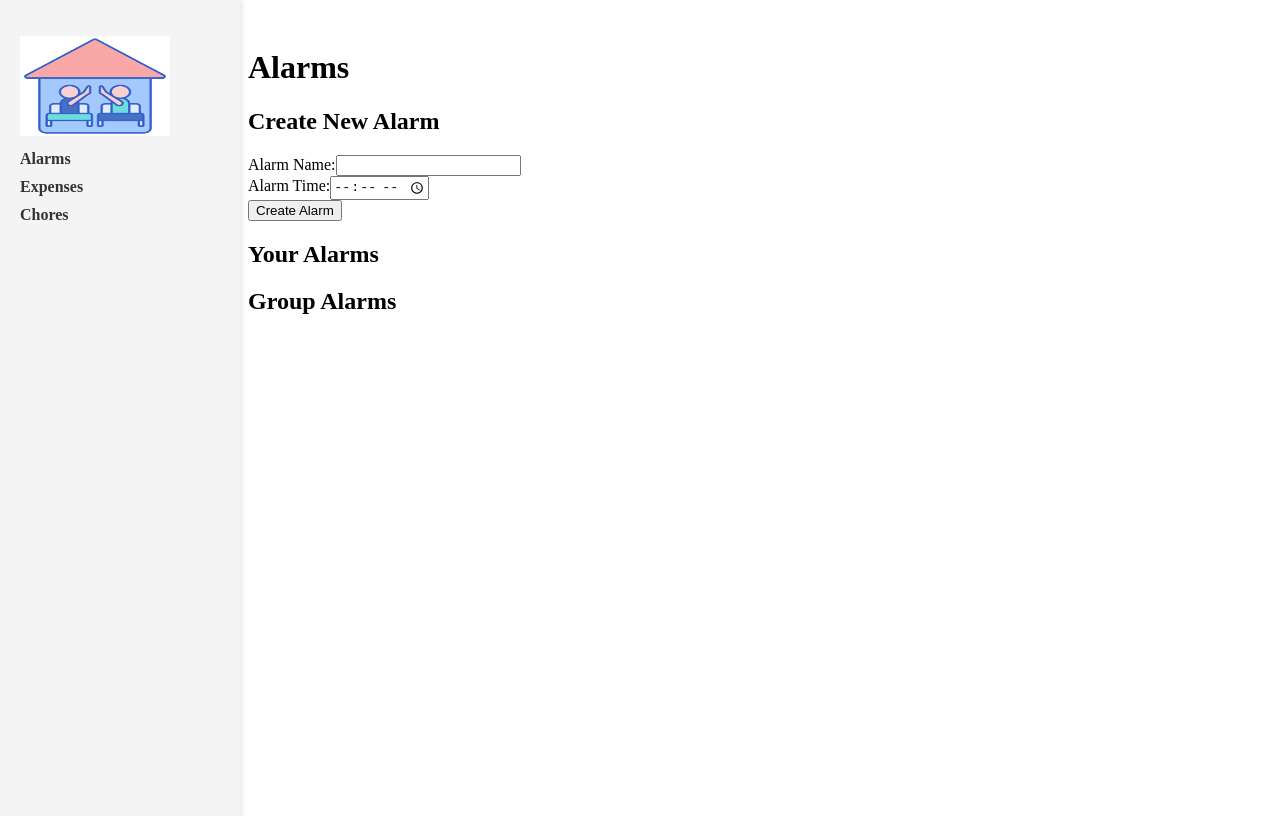
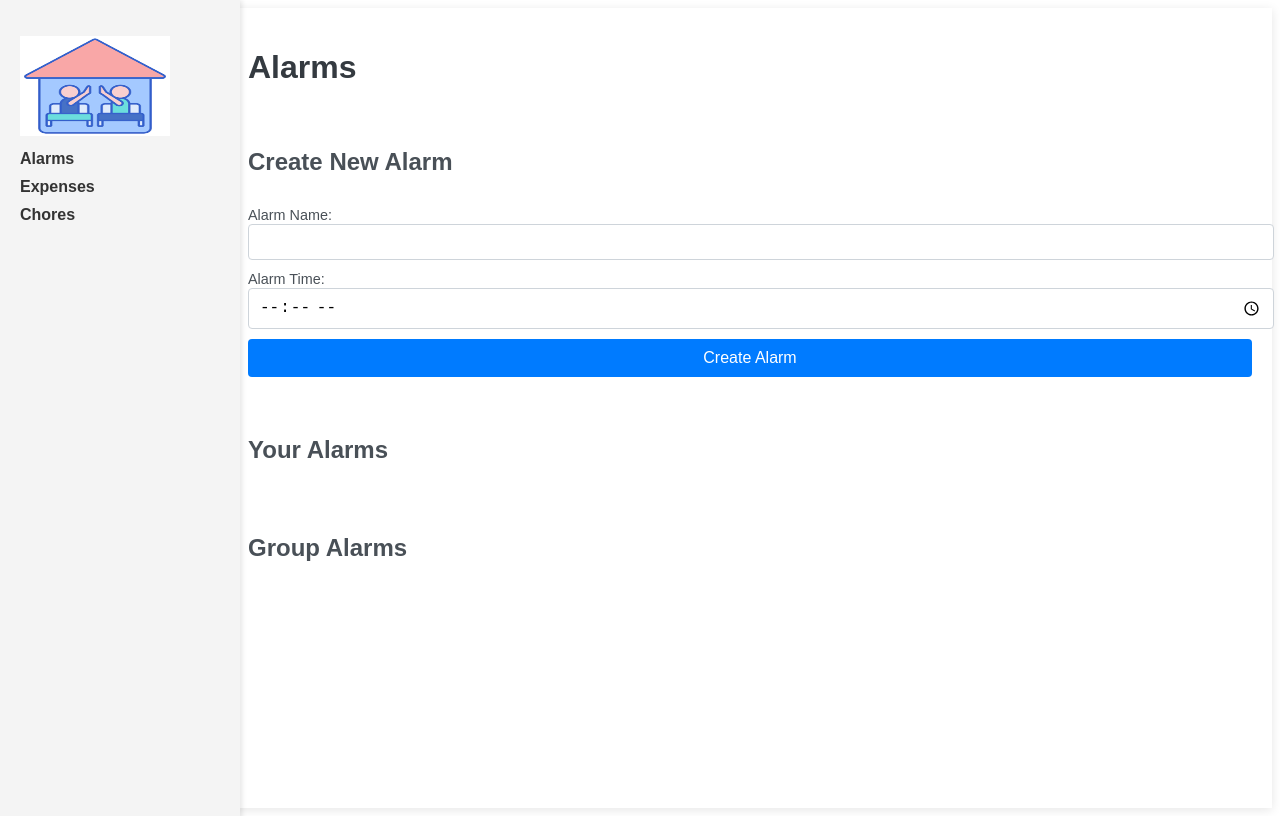
Before and after one commit to dreifusjack/RoomieSync, a Next.js app in the folder frontend/: page /alarms in a window 1280 px wide. Built offline with nearby package versions, Linux system fonts and the light colour scheme.

Commit message:
alarms fixing

```diff
--- a/frontend/package.json
+++ b/frontend/package.json
@@ -14,6 +14,7 @@
     "@emotion/styled": "^11.13.0",
     "@mui/icons-material": "^6.1.5",
     "@mui/material": "^6.1.5",
+    "axios": "^1.7.7",
     "next": "14.2.16",
     "react": "^18",
     "react-dom": "^18",
--- a/frontend/src/pages/alarms/index.tsx
+++ b/frontend/src/pages/alarms/index.tsx
@@ -1,6 +1,7 @@
 import React, { useState, useEffect } from 'react';
 import Sidebar from '../../components/Sidebar';
-import styles from '../../styles/Explore.module.css';
+import styles from '@/styles/Explore.module.css';
+import "./styles.css";
 
 type Alarm = {
     id: string;
@@ -102,7 +103,10 @@ function AlarmsPage() {
                 console.log(data);
 
                 // Add the new alarm to the user's alarms
-                setUserAlarms([...userAlarms, data[0]]);
+                if (data[0]) {
+                    setUserAlarms([...userAlarms, data[0]]);
+                    setGroupAlarms([...groupAlarms, data[0]]);
+                }
 
                 // Reset the form
                 setNewAlarmName('');
@@ -115,14 +119,15 @@ function AlarmsPage() {
         <div className={styles.container}>
             <Sidebar />
             <div className={styles.mainContent}>
-                <h1>Alarms</h1>
+                <h1 className={styles.heading}>Alarms</h1>
 
-                <h2>Create New Alarm</h2>
-                <form onSubmit={handleCreateAlarm}>
+                <h2 className={styles.subheading}>Create New Alarm</h2>
+                <form className={styles.form} onSubmit={handleCreateAlarm}>
                     <div>
-                        <label>
+                        <label className={styles.label}>
                             Alarm Name:
                             <input
+                                className={styles.input}
                                 type="text"
                                 value={newAlarmName}
                                 onChange={(e) => setNewAlarmName(e.target.value)}
@@ -131,9 +136,10 @@ function AlarmsPage() {
                         </label>
                     </div>
                     <div>
-                        <label>
+                        <label className={styles.label}>
                             Alarm Time:
                             <input
+                                className={styles.input}
                                 type="time"
                                 value={newAlarmTime}
                                 onChange={(e) => setNewAlarmTime(e.target.value)}
@@ -141,26 +147,33 @@ function AlarmsPage() {
                             />
                         </label>
                     </div>
-                    <button type="submit">Create Alarm</button>
+                    <button className={styles.button} type="submit">Create Alarm</button>
                 </form>
 
-                <h2>Your Alarms</h2>
-                <ul>
-                    {(userAlarms || [] as Alarm[]).map((alarm) => (
-                        <li key={alarm?.id || ""}>
-                            {alarm?.name || "Unnamed Alarm"} at {alarm?.time || "Unknown Time"}
-                        </li>
+                <h2 className={styles.subheading}>Your Alarms</h2>
+                <div className={styles.alarmList}>
+                    {userAlarms.map((alarm) => (
+                        <div className={styles.alarmCard} key={alarm.id}>
+                            <div className={styles.alarmInfo}>
+                                <h3 className={styles.alarmName}>{alarm.name || "Unnamed Alarm"}</h3>
+                                <p className={styles.alarmTime}>⏰ {alarm.time || "Unknown Time"}</p>
+                            </div>
+                        </div>
                     ))}
-                </ul>
+                </div>
 
-                <h2>Group Alarms</h2>
-                <ul>
-                    {(groupAlarms || [] as Alarm[]).map((alarm) => (
-                        <li key={alarm?.id || ""}>
-                            {alarm?.name || "Unnamed Alarm"} at {alarm?.time || "Unknown Time"} by {alarm?.user_id || "Unknown User"}
-                        </li>
+                <h2 className={styles.subheading}>Group Alarms</h2>
+                <div className={styles.alarmList}>
+                    {groupAlarms.map((alarm) => (
+                        <div className={styles.alarmCard} key={alarm.id}>
+                            <div className={styles.alarmInfo}>
+                                <h3 className={styles.alarmName}>{alarm.name || "Unnamed Alarm"}</h3>
+                                <p className={styles.alarmTime}>⏰ {alarm.time || "Unknown Time"}</p>
+                                <p className={styles.alarmUser}>👤 Created by User ID: {alarm.user_id || "Unknown User"}</p>
+                            </div>
+                        </div>
                     ))}
-                </ul>
+                </div>
             </div>
         </div>
     );
--- a/frontend/src/pages/alarms/styles.css
+++ b/frontend/src/pages/alarms/styles.css
@@ -0,0 +1,58 @@
+/* Alarm List Container */
+.alarmList {
+    display: flex;
+    flex-wrap: wrap;
+    gap: 20px;
+    margin-top: 20px;
+}
+
+/* Individual Alarm Card */
+.alarmCard {
+    background-color: #ecf0f1;
+    /* Light grey */
+    padding: 20px;
+    border-radius: 8px;
+    width: calc(33.333% - 13.33px);
+    /* Three cards per row */
+    box-shadow: 0 4px 6px rgba(0, 0, 0, 0.1);
+    transition: transform 0.2s;
+}
+
+.alarmCard:hover {
+    transform: translateY(-5px);
+}
+
+/* Alarm Information */
+.alarmInfo {
+    display: flex;
+    flex-direction: column;
+}
+
+.alarmName {
+    font-size: 1.5rem;
+    color: #2c3e50;
+    /* Dark blue */
+    margin-bottom: 10px;
+}
+
+.alarmTime,
+.alarmUser {
+    font-size: 1rem;
+    color: #7f8c8d;
+    /* Grey */
+}
+
+/* Responsive Design */
+@media (max-width: 1024px) {
+    .alarmCard {
+        width: calc(50% - 10px);
+        /* Two cards per row */
+    }
+}
+
+@media (max-width: 768px) {
+    .alarmCard {
+        width: 100%;
+        /* One card per row */
+    }
+}
--- a/frontend/src/styles/Explore.module.css
+++ b/frontend/src/styles/Explore.module.css
@@ -1,13 +1,107 @@
 .container {
     display: flex;
+    flex-direction: row;
+    min-height: 100vh;
+    background-color: #f8f9fa;
+    font-family: 'Arial', sans-serif;
 }
 
 .mainContent {
+    flex: 1;
     margin-left: 220px;
     padding: 20px;
+    display: flex;
+    flex-direction: column;
+    gap: 20px;
+    background-color: #ffffff;
+    box-shadow: 0 2px 10px rgba(0, 0, 0, 0.1);
+}
+
+.heading {
+    font-size: 2rem;
+    color: #343a40;
+}
+
+.subheading {
+    font-size: 1.5rem;
+    color: #495057;
+    margin-bottom: 10px;
+}
+
+.alarmList {
+    display: grid;
+    grid-template-columns: repeat(auto-fill, minmax(250px, 1fr));
+    gap: 20px;
+}
+
+.alarmCard {
+    padding: 15px;
+    background-color: #e9ecef;
+    border-radius: 8px;
+    box-shadow: 0 1px 4px rgba(0, 0, 0, 0.1);
+    transition: transform 0.2s, box-shadow 0.2s;
+}
+
+.alarmCard:hover {
+    transform: translateY(-5px);
+    box-shadow: 0 4px 12px rgba(0, 0, 0, 0.15);
+}
+
+.alarmInfo {
+    display: flex;
+    flex-direction: column;
+    gap: 5px;
+}
+
+.alarmName {
+    font-size: 1.25rem;
+    color: #212529;
+    margin: 0;
+}
+
+.alarmTime,
+.alarmUser {
+    font-size: 0.9rem;
+    color: #6c757d;
+}
+
+.button {
+    background-color: #007bff;
+    color: #ffffff;
+    padding: 10px 15px;
+    border: none;
+    border-radius: 4px;
+    cursor: pointer;
+    font-size: 1rem;
+    transition: background-color 0.3s;
+}
+
+.button:hover {
+    background-color: #0056b3;
+}
+
+.form {
+    display: flex;
+    flex-direction: column;
+    gap: 10px;
+    margin-bottom: 20px;
+}
+
+.label {
+    font-size: 0.9rem;
+    color: #495057;
+}
+
+.input {
+    padding: 8px 10px;
+    border: 1px solid #ced4da;
+    border-radius: 4px;
+    font-size: 1rem;
     width: 100%;
 }
 
-.header {
-    margin-bottom: 20px;
+.input:focus {
+    outline: none;
+    border-color: #007bff;
+    box-shadow: 0 0 4px rgba(0, 123, 255, 0.25);
 }
```
Also changed, not shown: 2 other files (tests, documents, lock files or other folders).
